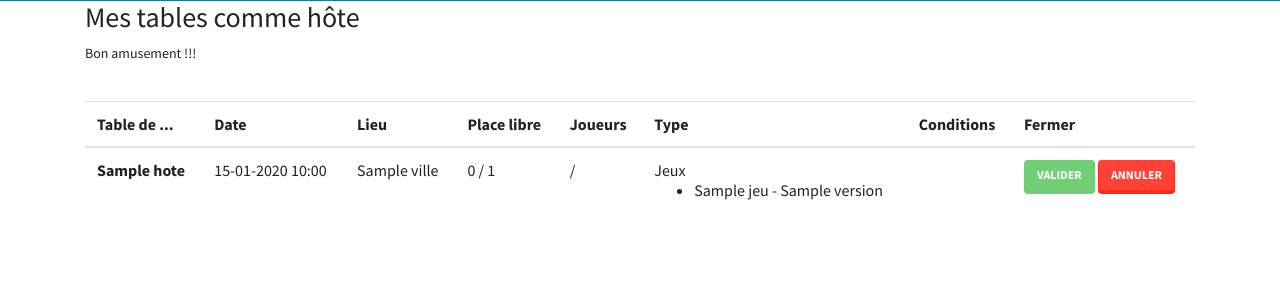
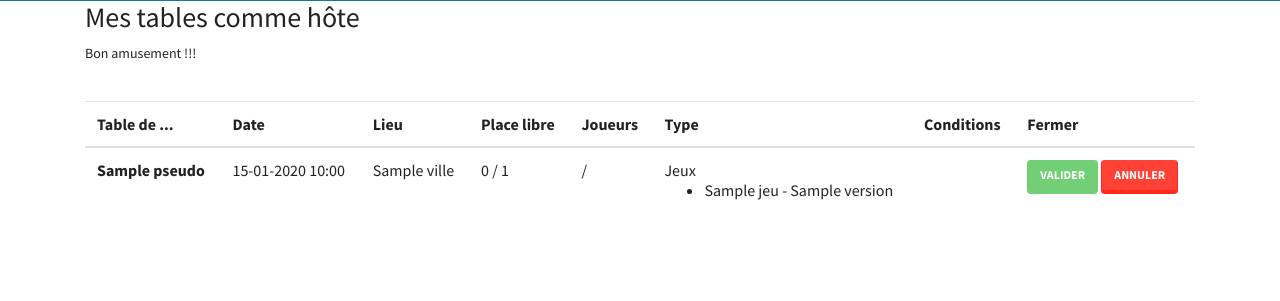
Before and after one commit to JacqueminC/WWTP, a Flask app: template wwtp_app/wwtp/table/templates/tablesHote.html in a window 1280 px wide. Shown: the part 69-370 px from the top of the page. Run offline with Flask 2, Linux system fonts and the light colour scheme; the template is opened without the code that fills it: most values are stand-ins (such as "Sample title", 1, 10 or a date in 2020); parts of the project's set-up code (start-up, migrations or seed data) failed here and were passed over; some libraries are stand-ins or nearby versions.

Commit message:
correction join table

```diff
--- a/wwtp_app/wwtp/table/model.py
+++ b/wwtp_app/wwtp/table/model.py
@@ -98,7 +98,7 @@ class Table:
         dtString = str(form.date.data) + " " + str(form.heure.data) + str(".000")
         fullDate = datetime.strptime(dtString, '%Y-%m-%d %H:%M:%S.%f')
 
-        hote = {"idJoueur": ObjectId(session['user']["idJoueur"]), "nom":  session["user"]["firstName"]}
+        hote = {"idJoueur": ObjectId(session['user']["idJoueur"]), "pseudo":  session["user"]["pseudo"]}
         table = Table(
             hote,
             form.jeuxLibre.data,
@@ -132,13 +132,13 @@ class Table:
             if table["age"] >= ageCalcule:
                 return False
         if table["noteMin"] == True:
-            if table["note"] >= joueur["note"]:
+            if table["note"] >= session["user"]["note"]:
                 return False
         if "joureurs" in table:
             if table["nbPlace"] == len(table["joueurs"]):
                 return False
 
-        return True
+        return False
 
     def joinTable(joueur, idTable):
         repositoryTable.joinTable(joueur, idTable)
--- a/wwtp_app/wwtp/table/templates/listeTable.html
+++ b/wwtp_app/wwtp/table/templates/listeTable.html
@@ -64,7 +64,7 @@
         {% if vars.update({'change' : 1 }) %} {% endif %}
 
       <tr>
-        <th scope="row">{{table["hote"].nom}}</th>
+        <th scope="row">{{table["hote"].pseudo}}</th>
         <td>{{table["date"].strftime('%d-%m-%Y %H:%M')}}</td>
         <td>{{table["ville"]}}</td>
         <td>{{table["nbPlace"] - table["joueurs"]|length}} / {{table["nbPlace"]}}</td>
@@ -104,7 +104,7 @@
         {% set line = 0 %}
         <tr class="table-secondary">
           <form action="/joinTable" method="post"></form>
-            <th scope="row">{{table["hote"].nom}}</th>
+            <th scope="row">{{table["hote"].pseudo}}</th>
             <td>{{table["date"].strftime('%d-%m-%Y %H:%M')}}</td>
             <td>{{table["ville"]}}</td>
             <td>{{table["nbPlace"] - table["joueurs"]|length}} / {{table["nbPlace"]}}</td>
--- a/wwtp_app/wwtp/table/templates/tablesHote.html
+++ b/wwtp_app/wwtp/table/templates/tablesHote.html
@@ -56,7 +56,7 @@
                     {% if vars.update({'change' : 1 }) %} {% endif %}
 
                         <tr>
-                            <th scope="row">{{table["hote"].nom}}</th>
+                            <th scope="row">{{table["hote"].pseudo}}</th>
                             <td>{{table["date"].strftime('%d-%m-%Y %H:%M')}}</td>
                             <td>{{table["ville"]}}</td>
                             <td>{{table["nbPlace"] - table["joueurs"]|length}} / {{table["nbPlace"]}}</td>
@@ -87,10 +87,12 @@
                                 {% if table["regle"] == True %}
                                 Connaissance des règles obligatoire
                                 <br>
-                                {% elif table["ageMin"] == True %}
+                                {% endif %}
+                                {% if table["ageMin"] == True %}
                                 Age minimum : {{table["age"]}}
                                 <br>
-                                {% elif table["noteMin"] == True %}
+                                {% endif %}
+                                {% if table["noteMin"] == True %}
                                 Note minimum : {{table["note"]}}
                                 <br>
                                 {% endif %}
@@ -111,7 +113,7 @@
                         <br>
                         {% set line = 0 %}
                             <tr class="table-secondary">
-                                <th scope="row">{{table["hote"].nom}}</th>
+                                <th scope="row">{{table["hote"].pseduo}}</th>
                                 <td>{{table["date"].strftime('%d-%m-%Y %H:%M')}}</td>
                                 <td>{{table["ville"]}}</td>
                                 <td>{{table["nbPlace"] - table["joueurs"]|length}} / {{table["nbPlace"]}}</td>
```
